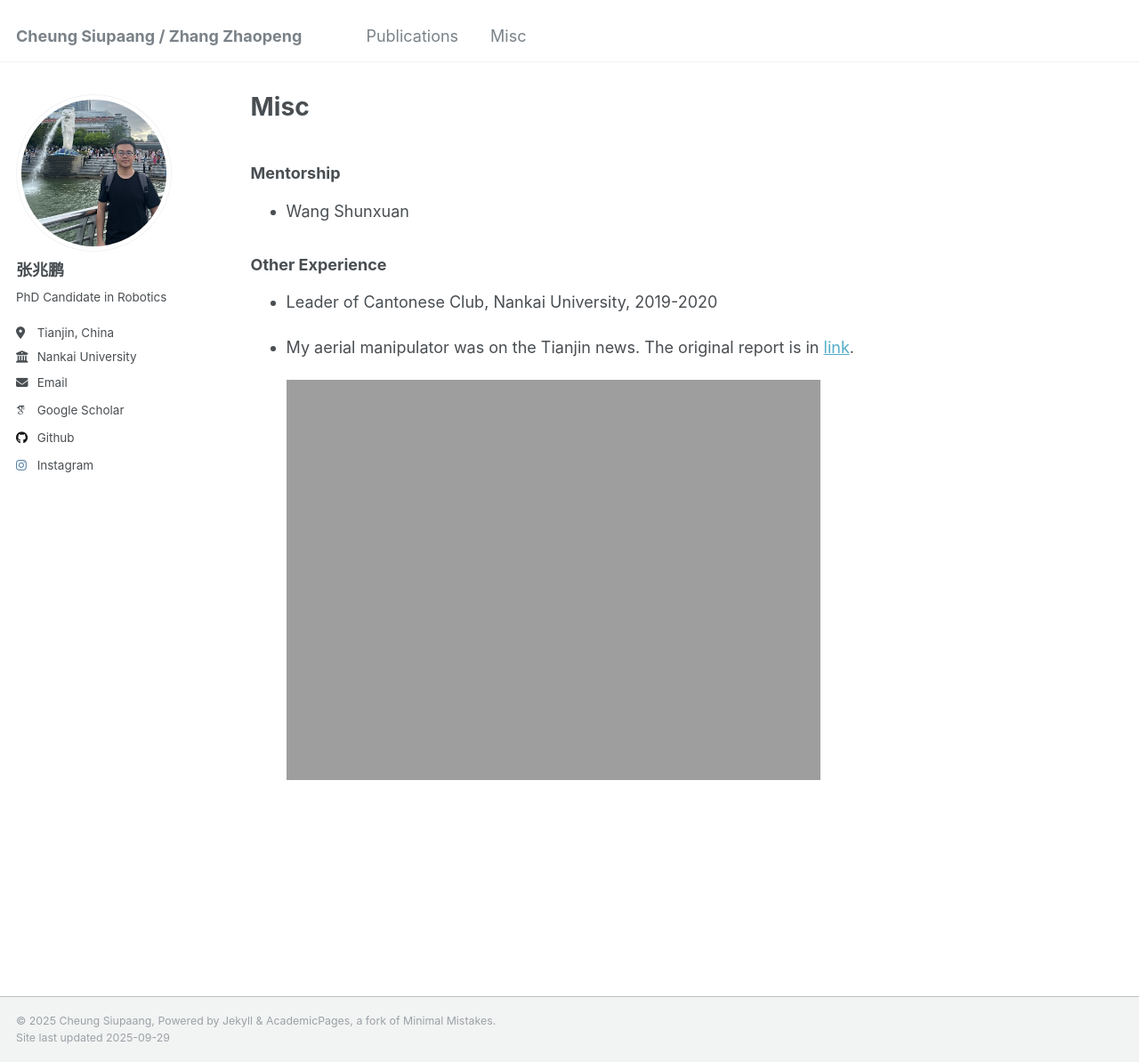
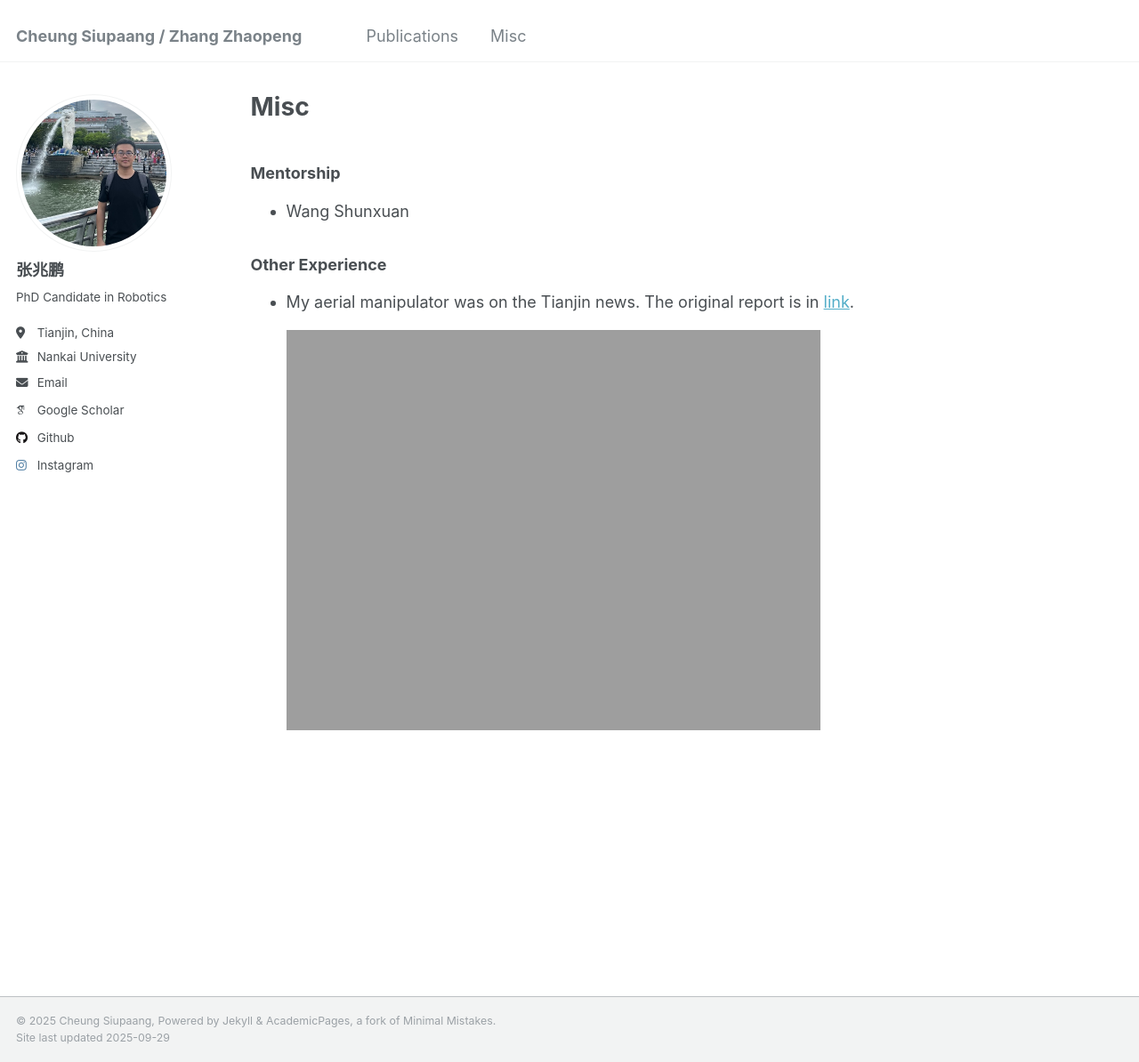
Before and after one commit to Arthuryingjin/Arthuryingjin.github.io, a Jekyll site: the page built from _pages/misc.md, in a window 1280 px wide and 1194 px high. Shown: the whole window at 89% size. Built offline with Jekyll 4.4.1, drawn with Linux system fonts in a browser that asks for light colours; some web fonts are replaced; comment, search, counter and statistics services are not loaded.

Commit message:
update-misc

```diff
--- a/_pages/misc.md
+++ b/_pages/misc.md
@@ -13,8 +13,6 @@ redirect_from:
 
 ### Other Experience
 
-- Leader of Cantonese Club, Nankai University, 2019-2020
-
 - My aerial manipulator was on the Tianjin news. The original report is in [link](http://news.enorth.com.cn/system/2025/03/15/058176991.shtml).
 
 <div style="margin-left: 40px;">
```
